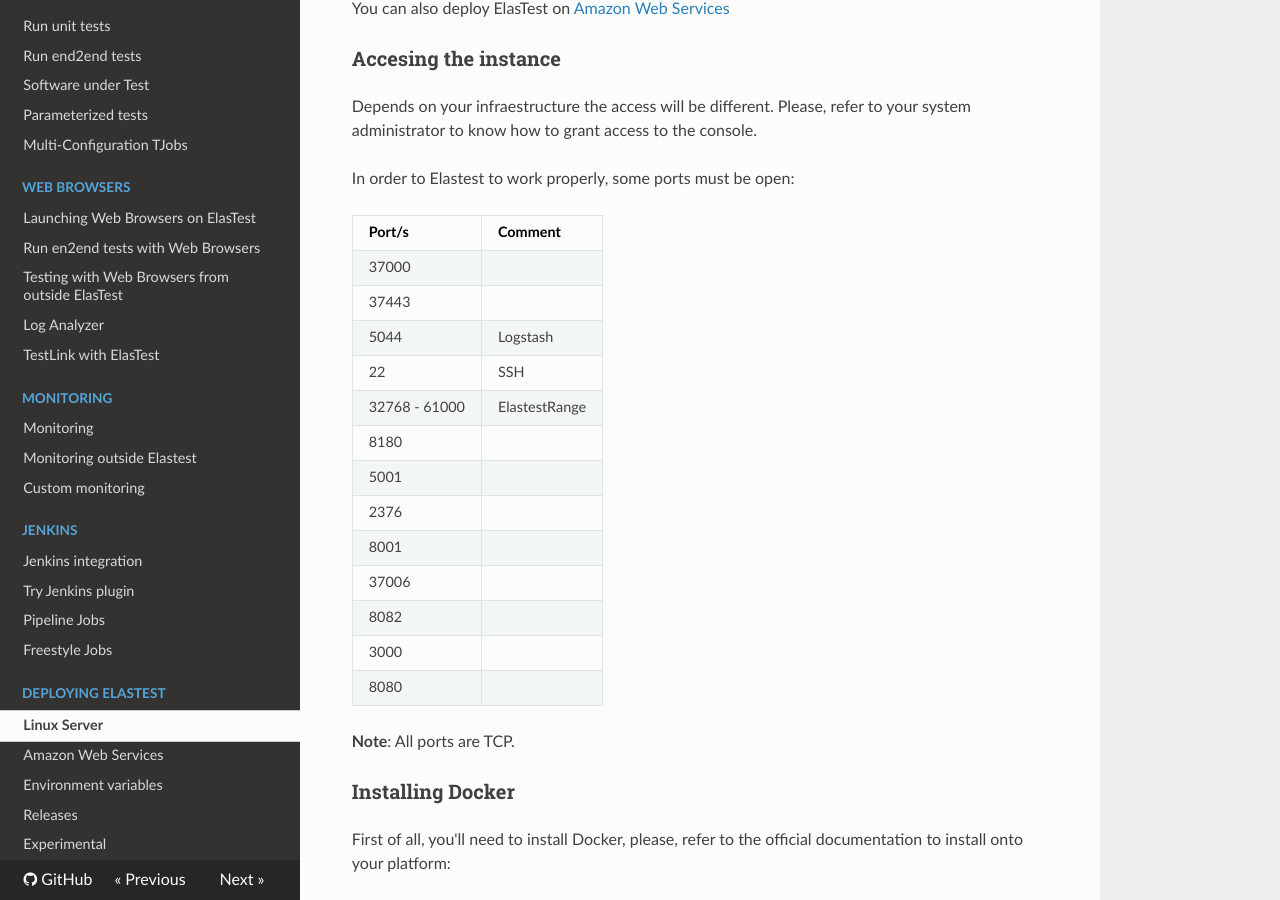
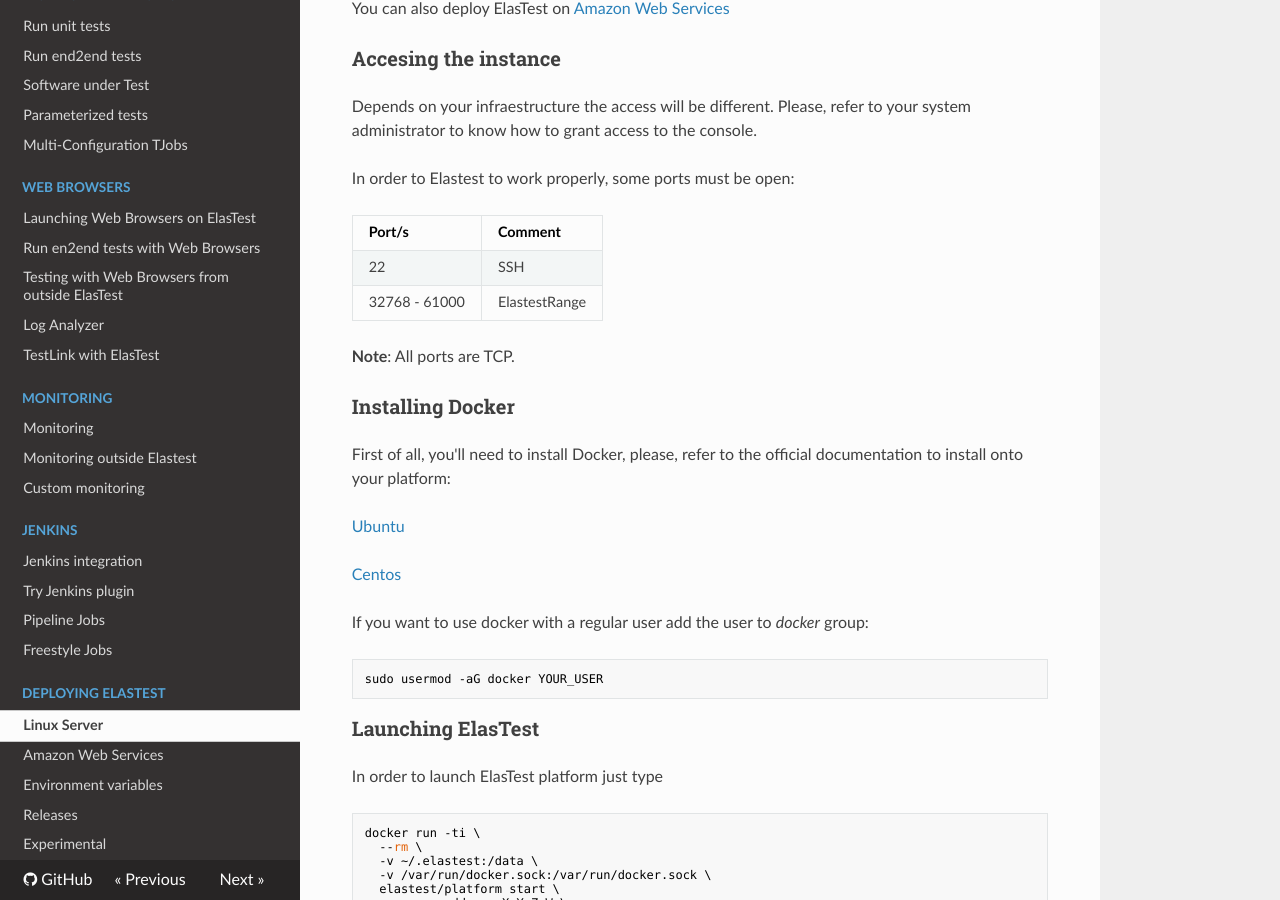
Before and after one commit to elastest/elastest.io-docs, an MkDocs documentation site: the page built from docs/deploying/ubuntu.md, in a window 1280 px wide and 900 px high, scrolled down 448 px. Built offline with MkDocs 1.6.1, drawn with Linux system fonts in a browser that asks for light colours; nearby versions of some CDN libraries; old or Windows-style settings are respelled for this version of MkDocs.

Commit message:
Update necessary ports to run ElasTest

```diff
--- a/docs/deploying/ubuntu.md
+++ b/docs/deploying/ubuntu.md
@@ -22,19 +22,8 @@
 
 | Port/s | Comment |
 | ------ | ------- |
-| 37000  |
-| 37443  |
-| 5044   | Logstash |
 | 22     | SSH |
 | 32768 - 61000 | ElastestRange |
-| 8180 |
-| 5001 |
-| 2376 |
-| 8001 |
-| 37006 |
-| 8082 |
-| 3000 |
-| 8080 |
 
 **Note**: All ports are TCP.
 
```
